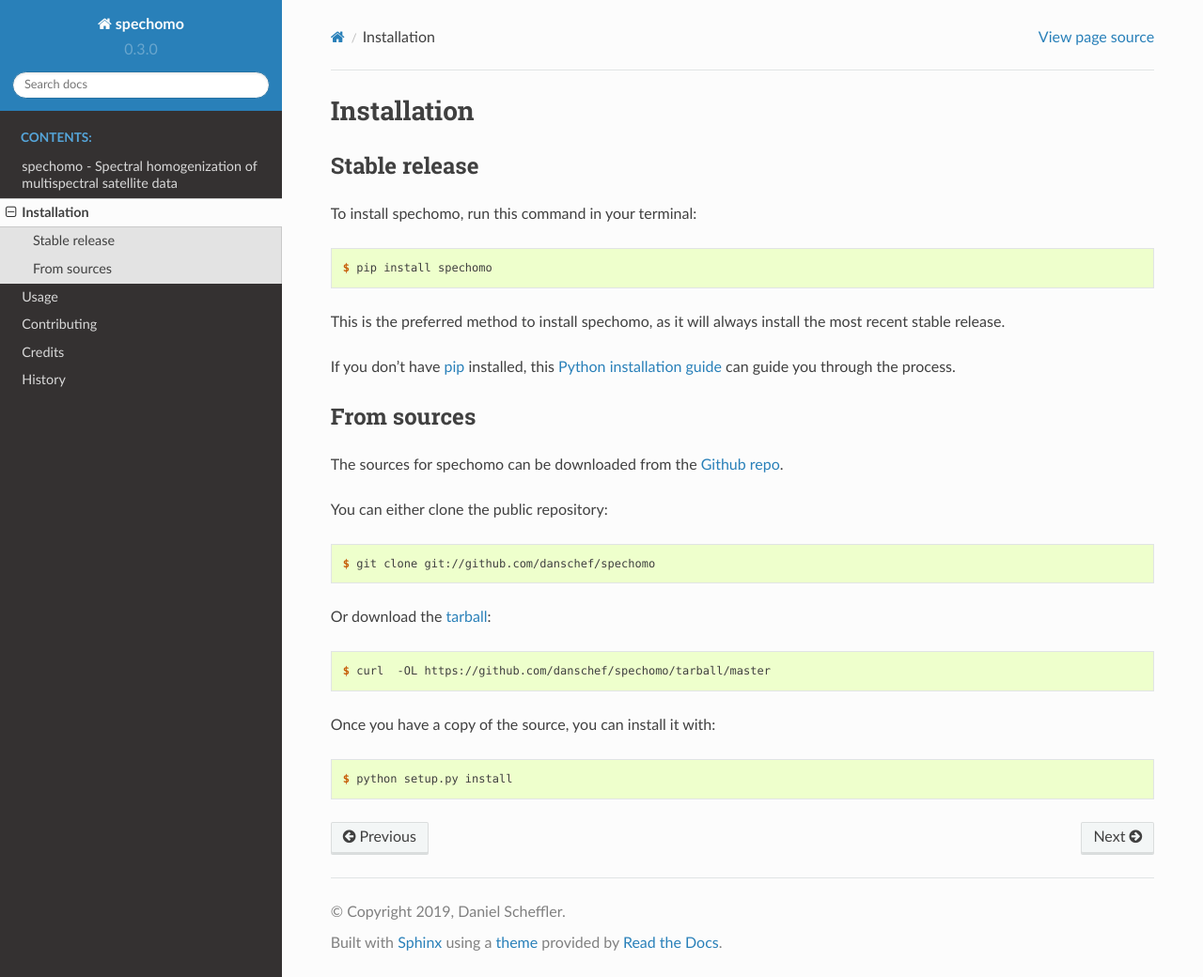
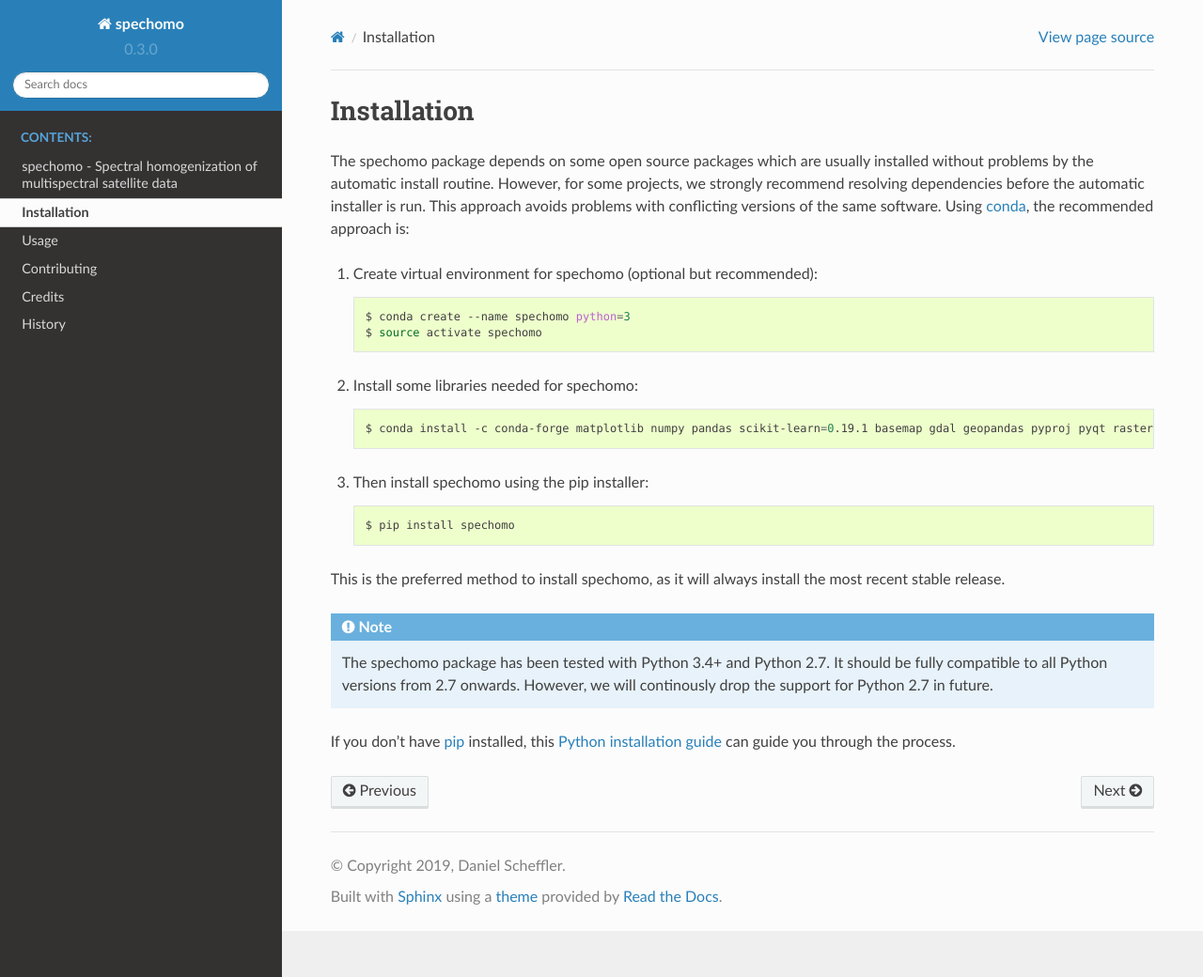
Before and after one commit to GFZ/spechomo, a Sphinx documentation site: the page built from docs/installation.rst, in a window 1280 px wide and 1040 px high. Shown: the whole window at 94% size. Built offline with Sphinx 7.4.7 and the Read the Docs theme 2.0.0, drawn with Linux system fonts in a browser that asks for light colours; pages that are not in the unit, such as notebooks, are missing from menus.

Commit message:
Updated installation.rst.
Signed-off-by: Daniel Scheffler <danschef@gfz-potsdam.de>

```diff
--- a/docs/installation.rst
+++ b/docs/installation.rst
@@ -1,51 +1,46 @@
-.. highlight:: shell
-
 ============
 Installation
 ============
 
+The spechomo package depends on some open source packages which are usually installed without problems by the automatic
+install routine. However, for some projects, we strongly recommend resolving dependencies before the automatic
+installer is run. This approach avoids problems with conflicting versions of the same software.
+Using conda_, the recommended approach is:
 
-Stable release
---------------
 
-To install spechomo, run this command in your terminal:
+1. Create virtual environment for spechomo (optional but recommended):
 
-.. code-block:: console
+   .. code-block:: bash
+
+    $ conda create --name spechomo python=3
+    $ source activate spechomo
+
+
+2. Install some libraries needed for spechomo:
+
+   .. code-block:: bash
+
+    $ conda install -c conda-forge matplotlib numpy pandas scikit-learn=0.19.1 basemap gdal geopandas pyproj pyqt rasterio scikit-image shapely pyresample>=1.11.0
+
+
+3. Then install spechomo using the pip installer:
+
+   .. code-block:: bash
 
     $ pip install spechomo
 
+
 This is the preferred method to install spechomo, as it will always install the most recent stable release.
+
+.. note::
+
+    The spechomo package has been tested with Python 3.4+ and Python 2.7. It should be fully compatible to all Python
+    versions from 2.7 onwards. However, we will continously drop the support for Python 2.7 in future.
+
 
 If you don't have `pip`_ installed, this `Python installation guide`_ can guide
 you through the process.
 
 .. _pip: https://pip.pypa.io
 .. _Python installation guide: http://docs.python-guide.org/en/latest/starting/installation/
-
-
-From sources
-------------
-
-The sources for spechomo can be downloaded from the `Github repo`_.
-
-You can either clone the public repository:
-
-.. code-block:: console
-
-    $ git clone git://github.com/danschef/spechomo
-
-Or download the `tarball`_:
-
-.. code-block:: console
-
-    $ curl  -OL https://github.com/danschef/spechomo/tarball/master
-
-Once you have a copy of the source, you can install it with:
-
-.. code-block:: console
-
-    $ python setup.py install
-
-
-.. _Github repo: https://github.com/danschef/spechomo
-.. _tarball: https://github.com/danschef/spechomo/tarball/master
+.. _conda: https://conda.io/docs
```
Also changed, not shown: .gitlab-ci.yml, 1 other file.
